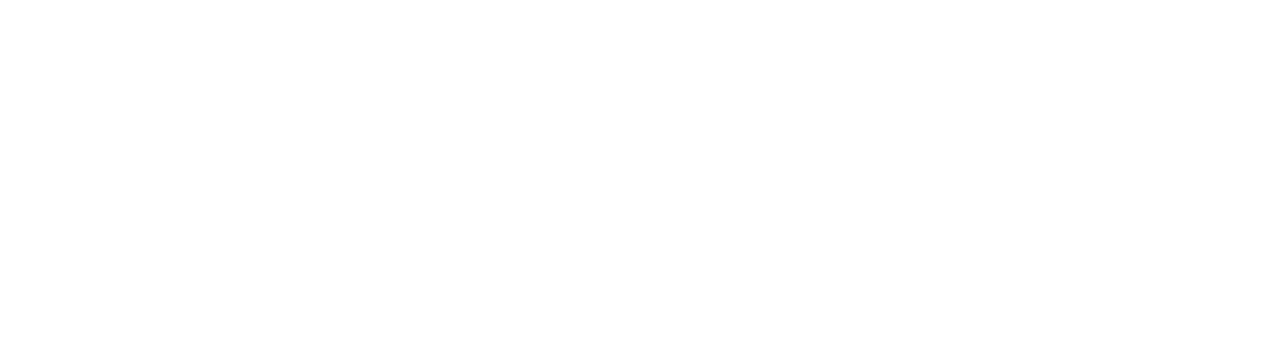
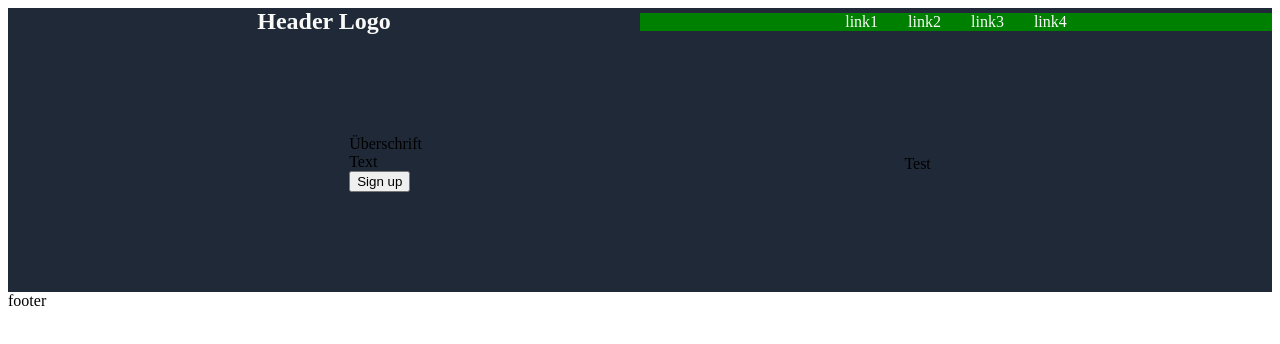
Before and after one commit to VinRakeliz/project_landing_page, a plain HTML site: page index.html in a window 1280 px wide. Drawn offline with Linux system fonts and the light colour scheme.

Commit message:
builds header and flex-container for hero

```diff
--- a/index.html
+++ b/index.html
@@ -5,8 +5,51 @@
     <meta http-equiv="X-UA-Compatible" content="IE=edge">
     <meta name="viewport" content="width=device-width, initial-scale=1.0">
     <title>Document</title>
+    <link rel="stylesheet" href="style.css">
 </head>
+
 <body>
 
+    <div class="header">
+        <div class="headerLogo">
+            Header Logo
+        </div>
+        <div class="headerLinks">
+            <div>link1</div>
+            <div>link2</div>
+            <div>link3</div>
+            <div>link4</div>
+        </div>
+    </div>
+
+    <div class="body">
+
+        <div class="part1">
+            <div class="hero">
+                <div>Überschrift</div>
+                <div>Text</div>
+                <button>Sign up</button>
+            </div>
+            <div>Test</div>
+        </div>
+
+        <div class="part2">
+
+        </div>
+
+        <div class="part3">
+
+        </div>
+
+        <div class="part4">
+
+        </div>
+    </div>
+
+    <footer>
+        footer
+    </footer>
+
 </body>
+
 </html>
--- a/style.css
+++ b/style.css
@@ -0,0 +1,47 @@
+
+.header  {
+
+    background-color: #1F2937;
+    color: #F9FAF8;
+    display: flex;
+    justify-content: space-evenly;
+    align-items: center;
+
+
+}
+
+.headerLogo {
+
+    display: flex;
+    font-size: 24px;
+    font-weight: bold;
+    justify-content: center;
+    flex: 1;
+
+}
+
+.headerLinks    {
+
+    display: flex;
+    background-color: green;
+    justify-content: center;
+    flex: 1;
+    gap: 30px;
+
+
+}
+
+.body {
+    display: flex;
+    flex-direction: column;
+    background-color: violet;
+}
+
+.part1 {
+    display:flex;
+    flex-direction: row;
+    background-color: #1F2937;
+    justify-content: space-around;
+    align-items: center;
+    padding: 100px;
+}
```
